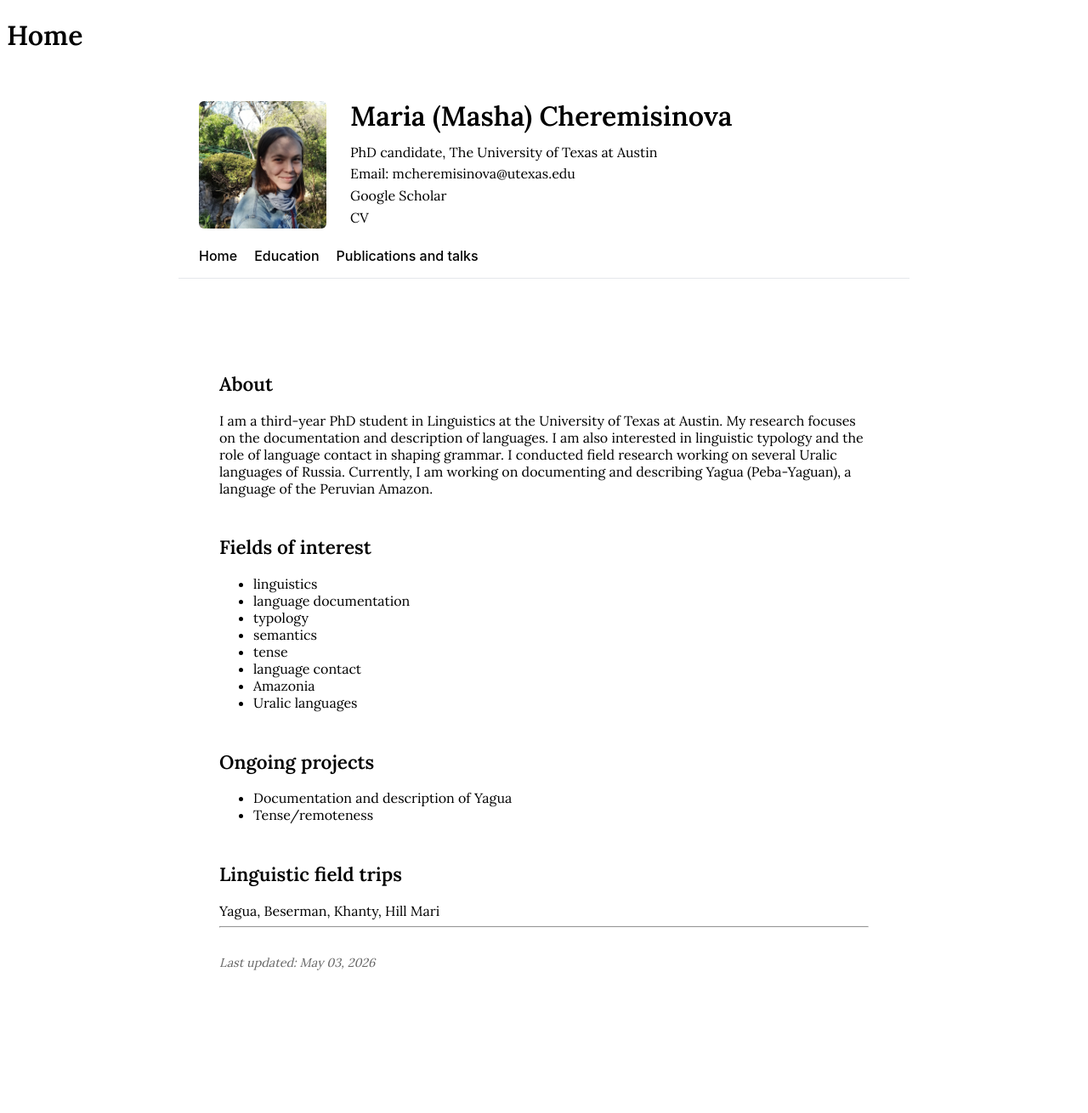
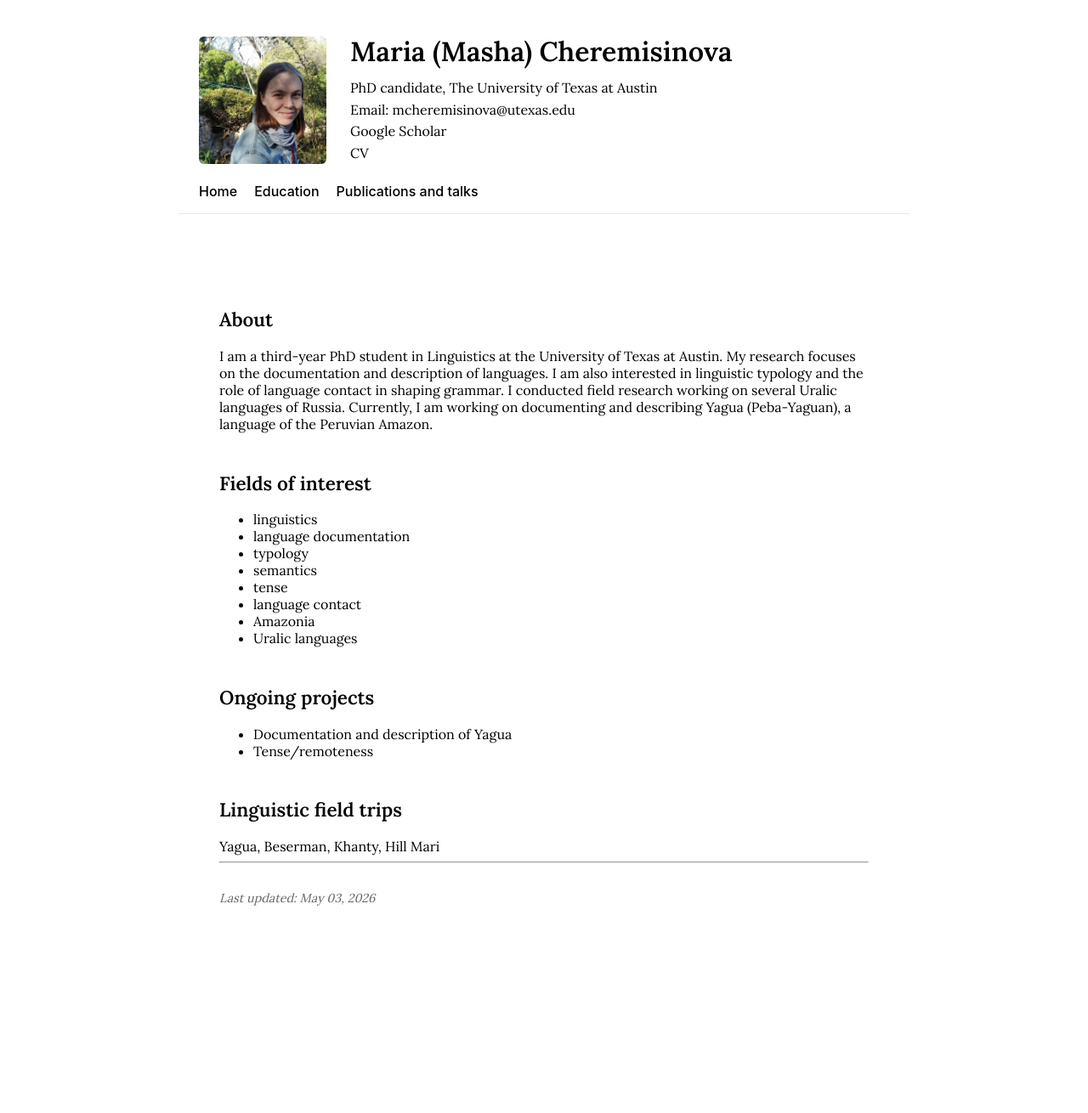
Before and after one commit to mashache/mashache.github.io, a Jekyll site: the page built from index.md, in a window 1280 px wide. Shown: the whole page at 85% size. Built offline with Jekyll 4.4.1, drawn with Linux system fonts in a browser that asks for light colours; after the commit the page ends 1234 px from its top, so only the background shows below that.

Commit message:
Update default.html

```diff
--- a/_layouts/default.html
+++ b/_layouts/default.html
@@ -1,11 +1,9 @@
 <!doctype html>
 <html lang="en">
-{% if page.show_title != false %}
-  <h1>{{ page.title }}</h1>
-{% endif %}
   <head>
     {% include head.html %}
   </head>
+
   <body>
     <header class="site-header">
       <div class="profile-block">
@@ -17,10 +15,9 @@
           </h1>
 
           <p>{{ site.author.affiliation }}</p>
-
           <p>Email: <a href="mailto:{{ site.author.email }}">{{ site.author.email }}</a></p>
           <p><a href="{{ site.author.scholar }}">Google Scholar</a></p>
-   <p></p><a href="{{ site.author.cv | relative_url }}">CV</a></p>
+          <p><a href="{{ site.author.cv | relative_url }}">CV</a></p>
         </div>
       </div>
 
@@ -33,6 +30,7 @@
         {% endfor %}
       </nav>
     </header>
+
     <main aria-label="Content">
       {{ content }}
     </main>
```
Lines whose indentation alone changed are shown as unchanged.
